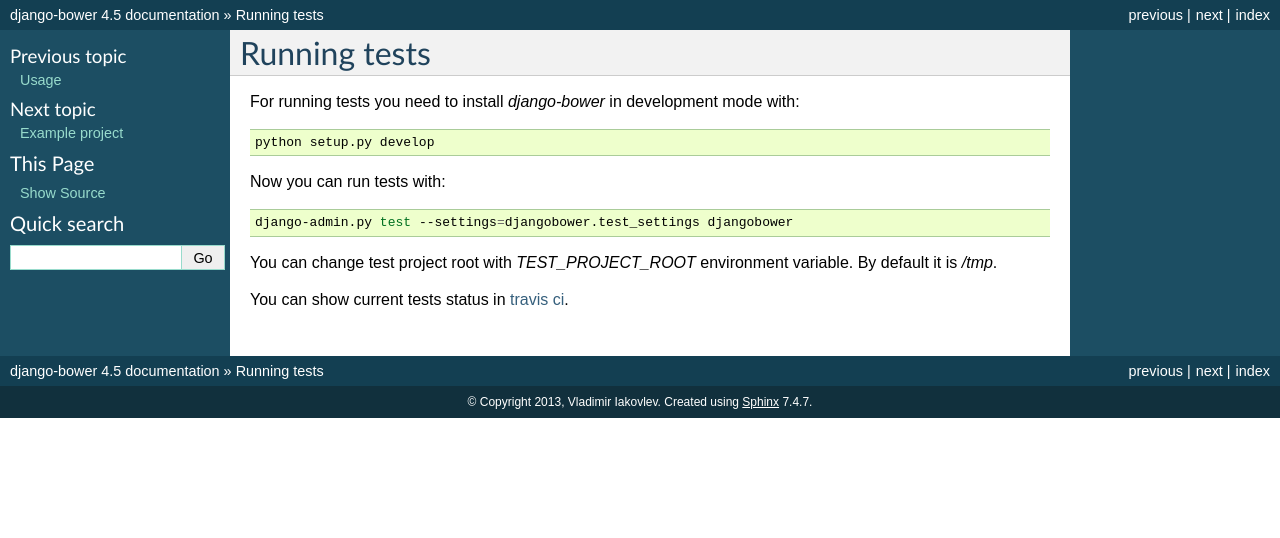
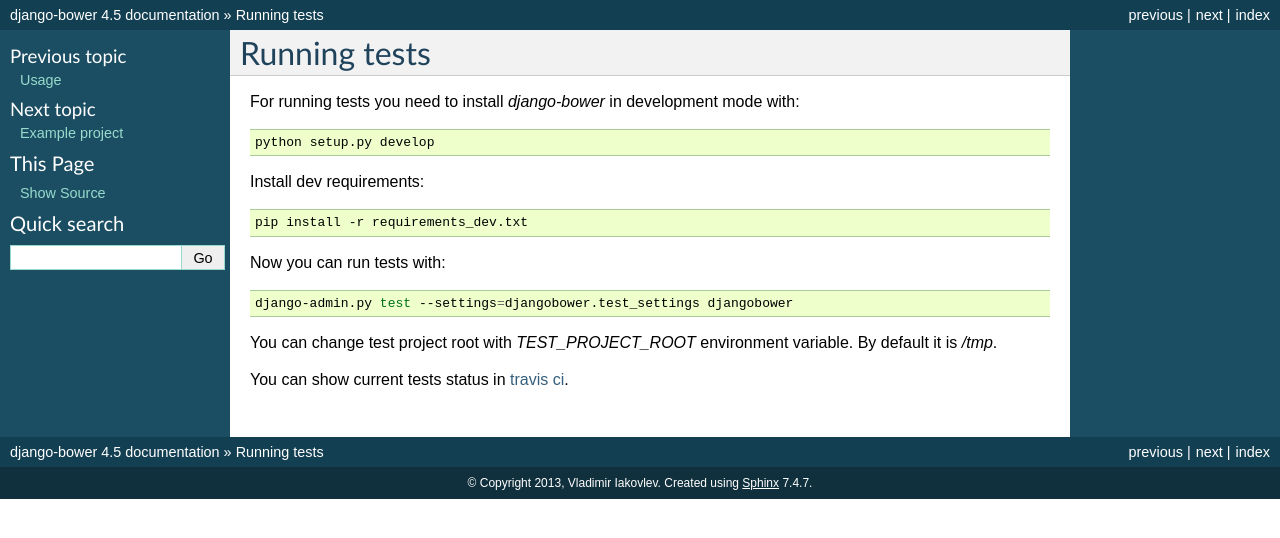
Before and after one commit to nvbn/django-bower, a Sphinx documentation site: the page built from docs/tests.rst, in a window 1280 px wide. Shown: the top 538 px of the page. Built offline with Sphinx 7.4.7, drawn with Linux system fonts in a browser that asks for light colours.

Commit message:
Update docs

```diff
--- a/docs/tests.rst
+++ b/docs/tests.rst
@@ -8,6 +8,12 @@
 
     python setup.py develop
 
+Install dev requirements:
+
+.. code-block:: bash
+
+    pip install -r requirements_dev.txt
+
 Now you can run tests with:
 
 .. code-block:: bash
```
